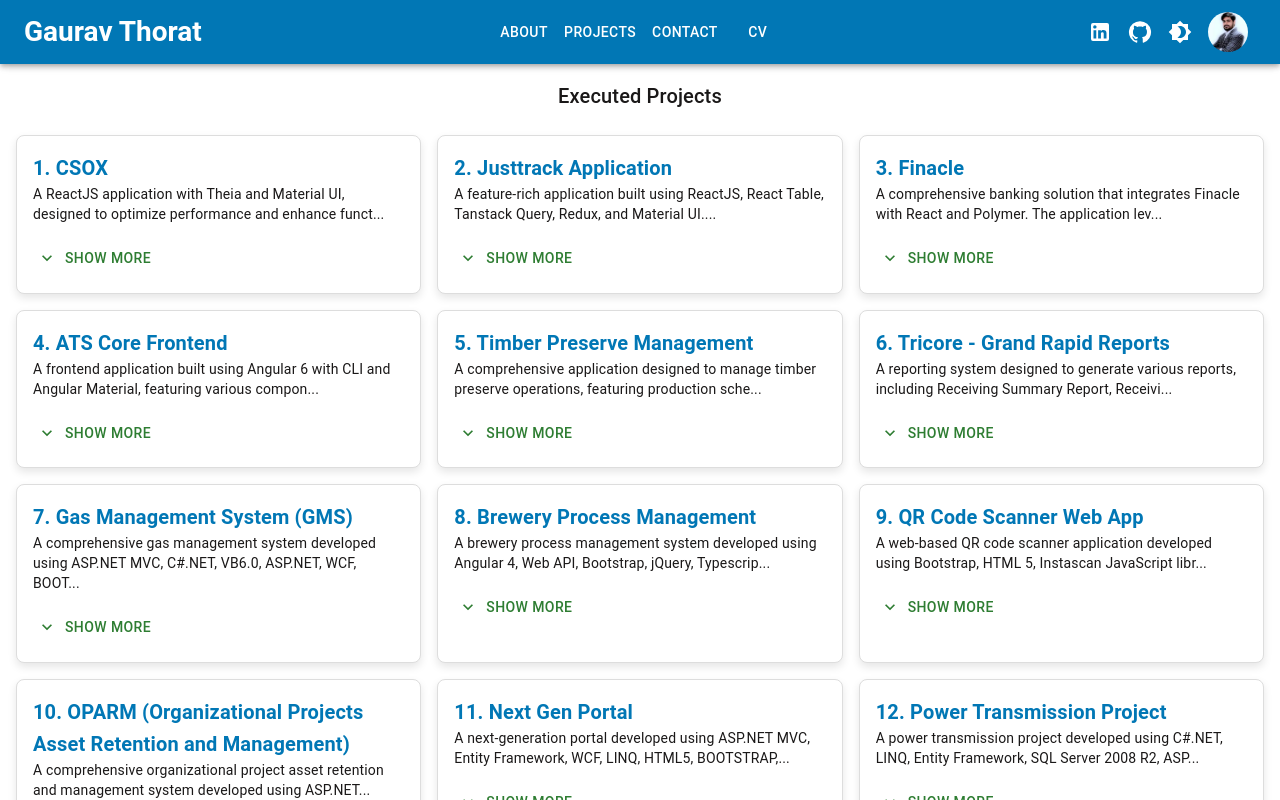
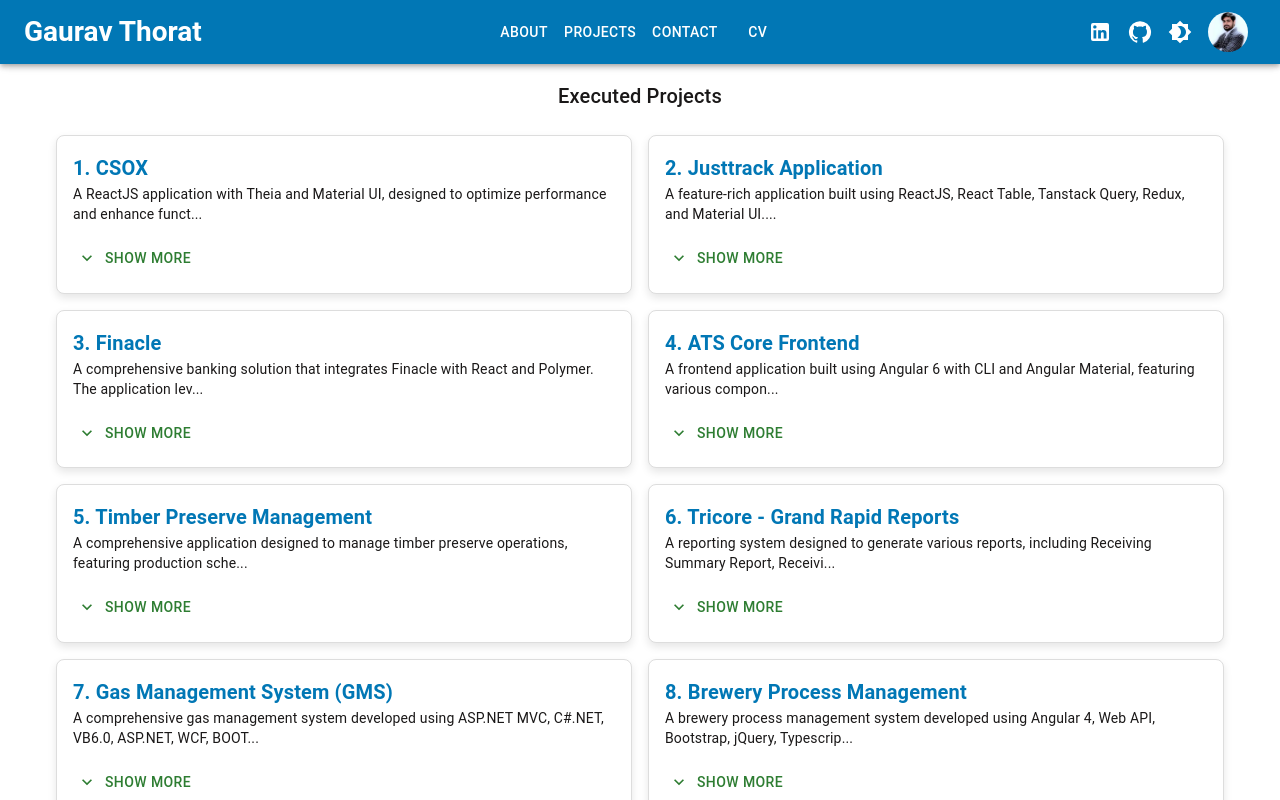
Before and after one commit to gauravthorath/Portfolio, a React (Vite) app: page /Portfolio/projects in a window 1280 px wide. Shown: the top 800 px of the page. Built offline with nearby package versions, Linux system fonts and the light colour scheme; no server answers; the database is empty.

Commit message:
updated CV, make max width to lg instead of xl and handled dark mode changes

```diff
--- a/src/pages/CV/CV.tsx
+++ b/src/pages/CV/CV.tsx
@@ -22,12 +22,16 @@ const CVPage: React.FC = () => {
     const { zoomTo } = zoomPluginInstance;
 
     // Ensure that the zoom level is set to 100% once the document is loaded
-    zoomTo(isSmall ? 0.6 : 1); // 1 represents 100% zoom
+    zoomTo(isSmall ? 0.5 : 1); // 1 represents 100% zoom
   }, [isSmall, zoomPluginInstance]);
 
   return (
     <Container
-      maxWidth="xl"
+      maxWidth={isSmall ? "lg" : "xl"}
+      className={`${isDarkTheme ? styles.dark : styles.light}`}
+    >
+      <Container
+        maxWidth="lg"
         className={`${isDarkTheme ? styles.dark : styles.light}`}
       >
         <Typography
@@ -49,6 +53,7 @@ const CVPage: React.FC = () => {
           </Worker>
         </div>
       </Container>
+    </Container>
   );
 };
 export default CVPage;
--- a/src/pages/Contact/Contact.module.css
+++ b/src/pages/Contact/Contact.module.css
@@ -7,8 +7,3 @@
   background-color: #fff !important;
   color: #1a1818;
 }
-
-body {
-  margin: 0;
-  background-color: #393838;
-}
--- a/src/pages/Contact/Contact.tsx
+++ b/src/pages/Contact/Contact.tsx
@@ -29,6 +29,10 @@ const Contact: React.FC = () => {
   const { isDarkTheme } = useThemeContext();
 
   return (
+    <Container
+      maxWidth="xl"
+      className={`${isDarkTheme ? styles.dark : styles.light}`}
+    >
       <Container
         maxWidth="lg"
         className={`${isDarkTheme ? styles.dark : styles.light}`}
@@ -134,6 +138,7 @@ const Contact: React.FC = () => {
             </div>
           </Box>
         </Box>
+      </Container>{" "}
     </Container>
   );
 };
--- a/src/pages/Projects/Projects.tsx
+++ b/src/pages/Projects/Projects.tsx
@@ -18,6 +18,10 @@ const ProjectsComponent: React.FC = () => {
   return (
     <Container
       maxWidth="xl"
+      className={`${isDarkTheme ? styles.dark : styles.light}`}
+    >
+      <Container
+        maxWidth="lg"
         className={`${isDarkTheme ? styles.dark : styles.light}`}
         sx={{ p: "0 !important" }}
       >
@@ -42,6 +46,7 @@ const ProjectsComponent: React.FC = () => {
           ))}
         </Box>
       </Container>
+    </Container>
   );
 };
 
```
Also changed, not shown: 1 other file (tests, documents, lock files or other folders). Lines whose indentation alone changed are shown as unchanged.
